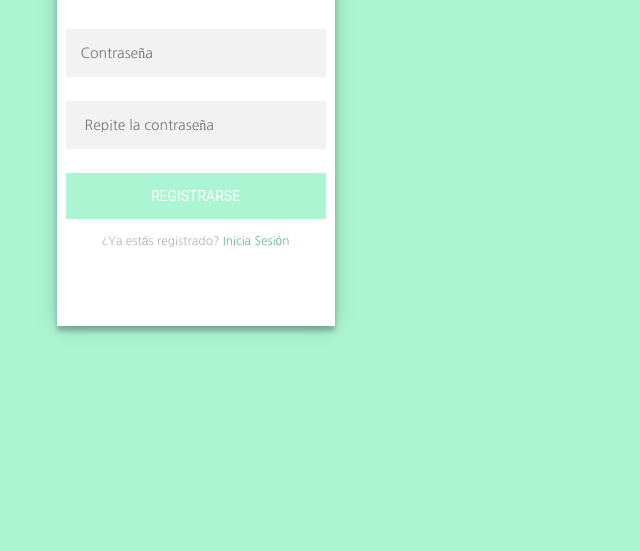
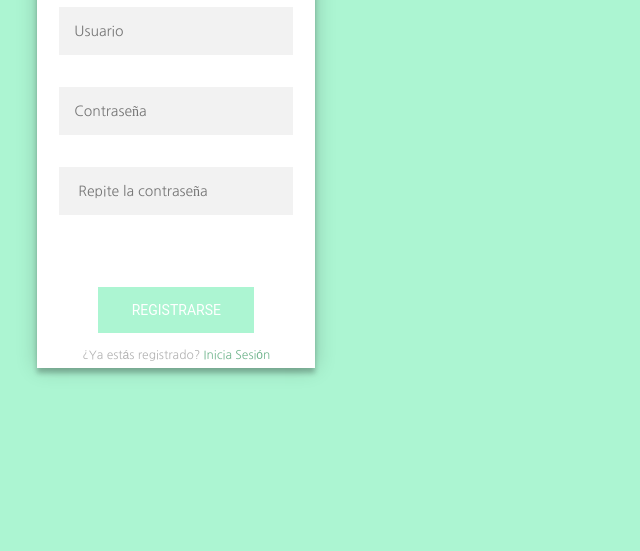
Before and after one commit to lgruneirodem/ProyectoFinal_Interfaces, a plain HTML site: page registro.html in a window 1280 px wide. Shown: the part 249-800 px from the top of the page, without its empty margins (0-640 px from the left). Drawn offline with Linux system fonts and the light colour scheme.

Commit message:
Update registro.css

```diff
--- a/css/registro.css
+++ b/css/registro.css
@@ -20,7 +20,9 @@ html,body{
     padding: 8% 0 0;
     justify-content: center;
     align-items: center;
-    margin: auto;
+    margin:auto;
+    padding-right: 3vw;
+    padding-top: 9vh;
 
   }
   .form {
@@ -41,7 +43,7 @@ html,body{
     font-family:'Nanum Gothic', 'sans-serif';
     outline: 0;
     background: #f2f2f2;
-    width: 100%;
+    width: 90%;
     border: 0;
     margin: 0 0 15px;
     padding: 15px;
@@ -53,7 +55,7 @@ html,body{
     text-transform: uppercase;
     outline: 0;
     background:#ACF5D2 ;
-    width: 100%;
+    width: 60%;
     border: 0;
     padding: 15px;
     color: #FFFFFF;
@@ -61,29 +63,30 @@ html,body{
     -webkit-transition: all 0.3 ease;
     transition: all 0.3 ease;
     cursor: pointer;
-    margin-top: ;
+    margin: top 10vh; ;
+
   }
   .logo{
     width: 260px;
     align-items: center;
   }
   #NewUser{
-    margin-top: 4vh ;
-    margin-bottom: 2vh;
+    margin-top: 6vh ;
+    margin-bottom: 4vh;
   }
   #NewPass{
-    margin-top: 2vh;
-    margin-bottom: 3vh;
+
+    margin-bottom: 4vh;
   }
   .form button:hover,.form button:active,.form button:focus {
     background:#70b58d;
   }
   #RepeatPass{
-      margin-bottom: 3vh;
+      margin-bottom: 9vh;
 
   }
 
-  .form .message {
+ .form .message {
     margin: 15px 0 0;
     color: #b3b3b3;
     font-size: 12px;
```
